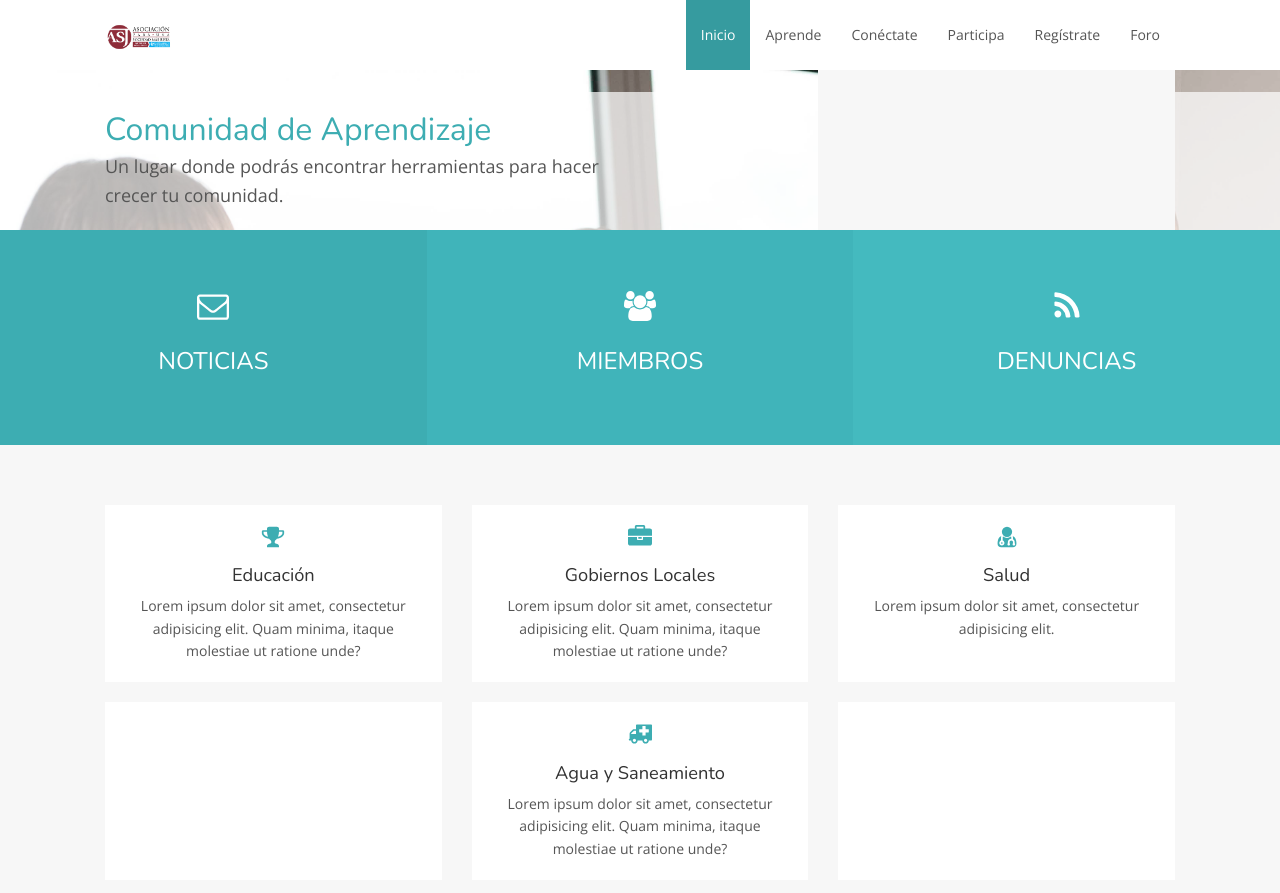
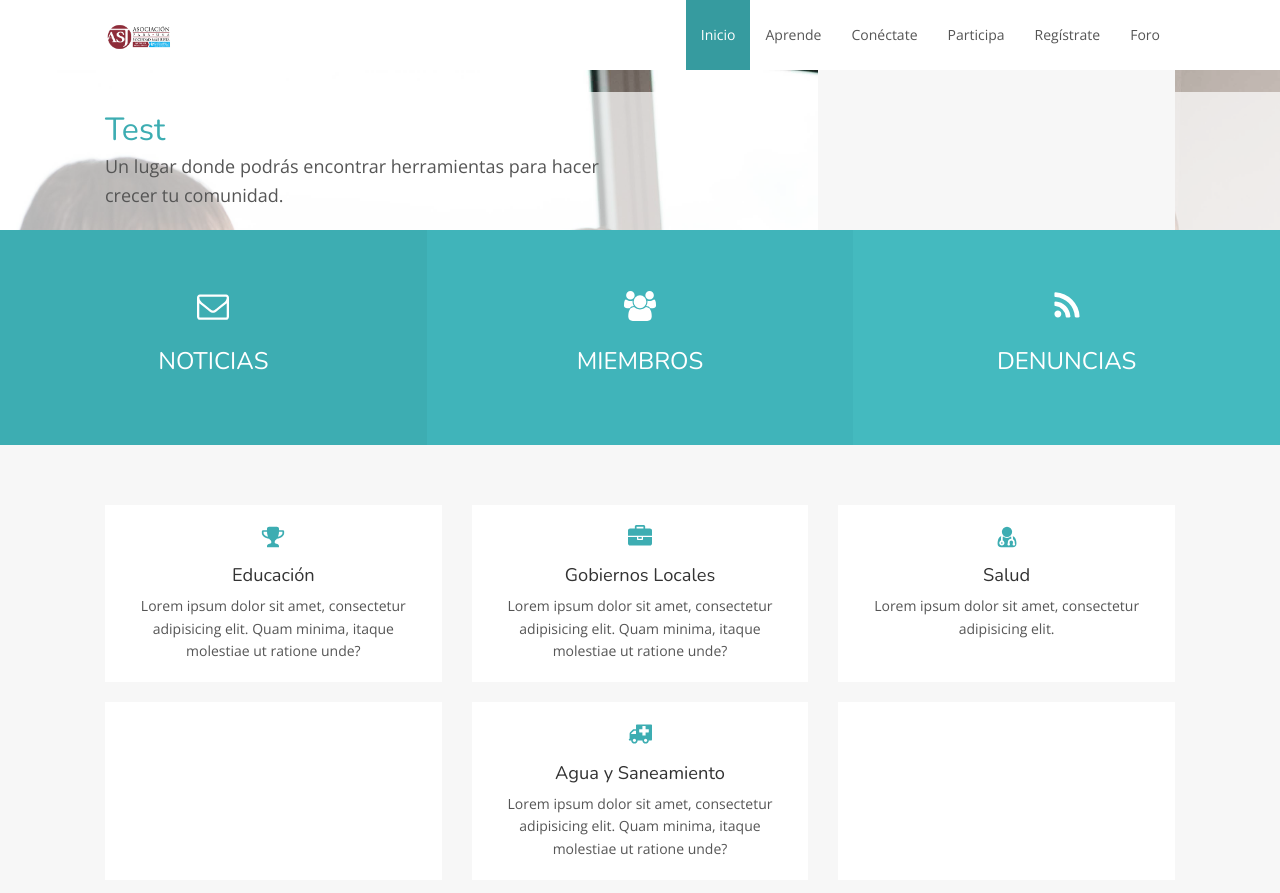
Before and after one commit to ajdm05/comunidaddeaprendizaje, a Jekyll site: the page built from index.html, in a window 1280 px wide and 900 px high. Shown: the top 893 px of the window. Built offline with Jekyll 4.4.1, drawn with Linux system fonts in a browser that asks for light colours; nearby versions of some CDN libraries.

Commit message:
Updated 'index.html' via CloudCannon

```diff
--- a/index.html
+++ b/index.html
@@ -23,7 +23,7 @@ layout: default
     <div class="hero-content">
         <div class="container-fluid">
             <div class="hero-content-inner">
-                <h1 class="editable">{{ site.hero.hero_title }}</h1>
+                <h1 class="editable">Test</h1>
                 <p>{{ site.hero.hero_description }}</p>
             </div>
         </div>
```
